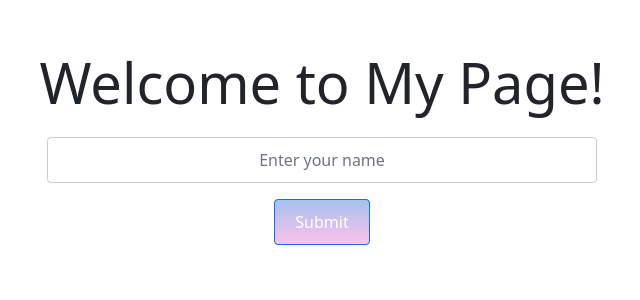
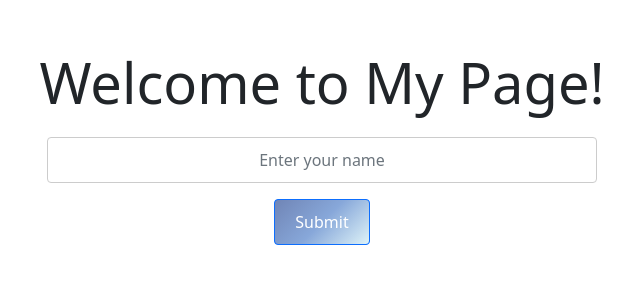
Before and after one commit to selychan/testrepo, a Flask app: page / in a window 1280 px wide. Shown: the part 253-553 px from the top of the page, without its empty margins (318-958 px from the left). Run offline with Flask 2, Linux system fonts and the light colour scheme.

Commit message:
Update styles.css
changed the button color.

```diff
--- a/static/css/styles.css
+++ b/static/css/styles.css
@@ -76,7 +76,7 @@ form {
 }
 
 .btn-primary {
-    background-image: linear-gradient(to top, #fbc2eb 0%, #a6c1ee 100%);
+    background-image: linear-gradient(-225deg, #7085B6 0%, #87A7D9 50%, #DEF3F8 100%);
     padding: 10px 20px;
     font-size: 16px;
     border-radius: 4px;
```
